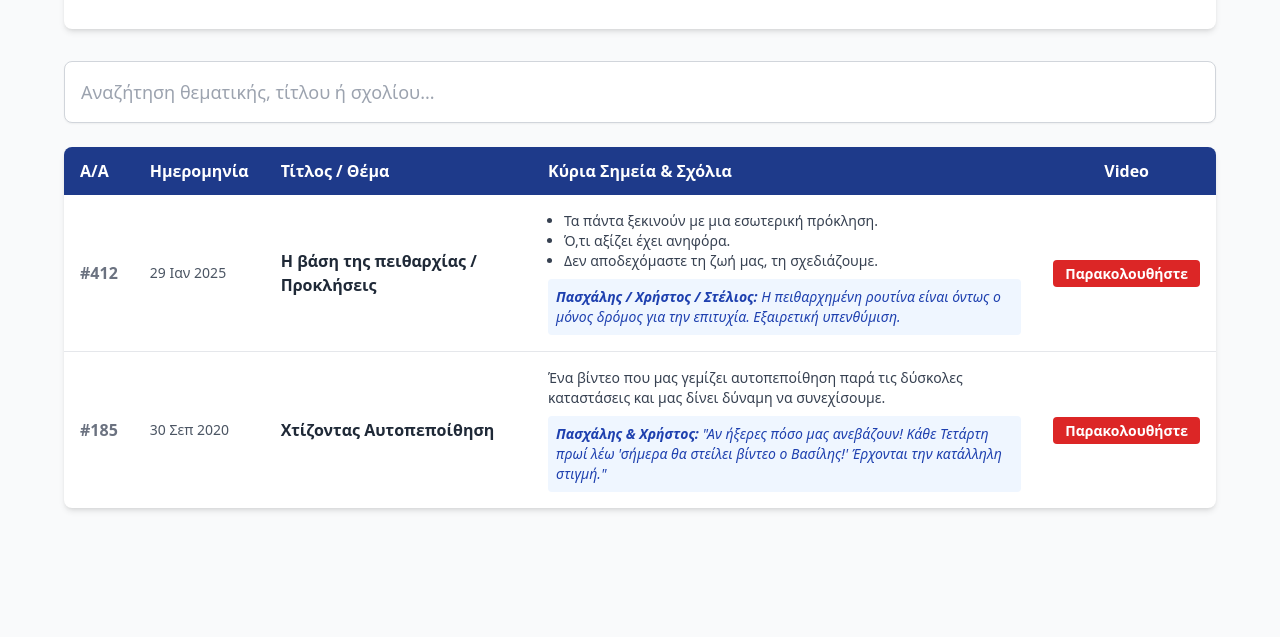
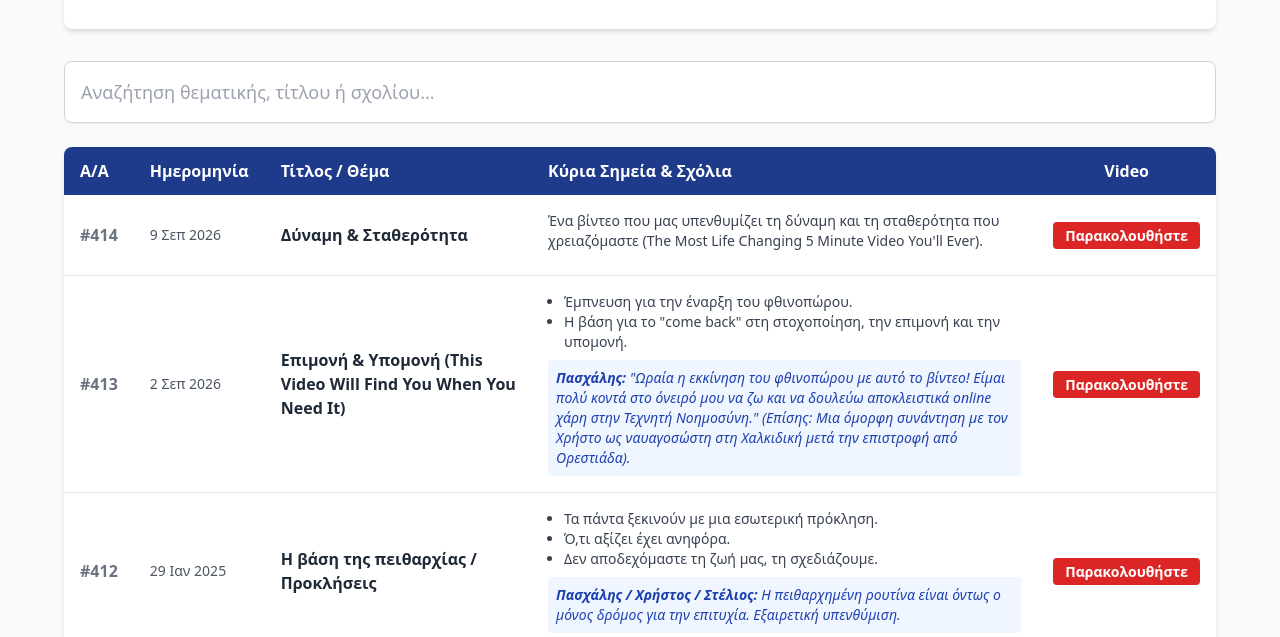
Before and after one commit to pfilios/video-tetartis, a plain HTML site: page index.html in a window 1280 px wide. Shown: the part 163-800 px from the top of the page. Drawn offline with nearby package versions, Linux system fonts and the light colour scheme.

Commit message:
Add new video entries to index.html

```diff
--- a/index.html
+++ b/index.html
@@ -39,6 +39,38 @@
                     </tr>
                 </thead>
                 <tbody class="divide-y divide-gray-200">
+
+                    <!-- Προσθήκη 1: 9 Σεπ 2026 -->
+                    <tr class="hover:bg-gray-50">
+                        <td class="px-4 py-4 font-bold text-gray-500">#414</td>
+                        <td class="px-4 py-4 whitespace-nowrap text-sm text-gray-600">9 Σεπ 2026</td>
+                        <td class="px-4 py-4 font-semibold text-gray-800">Δύναμη & Σταθερότητα</td>
+                        <td class="px-4 py-4 text-sm">
+                            <p class="text-gray-700 mb-2">Ένα βίντεο που μας υπενθυμίζει τη δύναμη και τη σταθερότητα που χρειαζόμαστε (The Most Life Changing 5 Minute Video You'll Ever).</p>
+                        </td>
+                        <td class="px-4 py-4 text-center">
+                            <a href="https://www.youtube.com/watch?v=Wf3BAyTFa2s" target="_blank" class="bg-red-600 text-white px-3 py-1 rounded hover:bg-red-700 transition text-sm font-semibold">Παρακολουθήστε</a>
+                        </td>
+                    </tr>
+
+                    <!-- Προσθήκη 2: 2 Σεπ 2026 -->
+                    <tr class="hover:bg-gray-50">
+                        <td class="px-4 py-4 font-bold text-gray-500">#413</td>
+                        <td class="px-4 py-4 whitespace-nowrap text-sm text-gray-600">2 Σεπ 2026</td>
+                        <td class="px-4 py-4 font-semibold text-gray-800">Επιμονή & Υπομονή (This Video Will Find You When You Need It)</td>
+                        <td class="px-4 py-4 text-sm">
+                            <ul class="list-disc pl-4 mb-2 text-gray-700">
+                                <li>Έμπνευση για την έναρξη του φθινοπώρου.</li>
+                                <li>Η βάση για το "come back" στη στοχοποίηση, την επιμονή και την υπομονή.</li>
+                            </ul>
+                            <div class="bg-blue-50 p-2 rounded text-blue-800 italic mt-2">
+                                <strong>Πασχάλης:</strong> "Ωραία η εκκίνηση του φθινοπώρου με αυτό το βίντεο! Είμαι πολύ κοντά στο όνειρό μου να ζω και να δουλεύω αποκλειστικά online χάρη στην Τεχνητή Νοημοσύνη." (Επίσης: Μια όμορφη συνάντηση με τον Χρήστο ως ναυαγοσώστη στη Χαλκιδική μετά την επιστροφή από Ορεστιάδα).
+                            </div>
+                        </td>
+                        <td class="px-4 py-4 text-center">
+                            <a href="https://www.youtube.com/watch?v=zIqqf-j9Y-o" target="_blank" class="bg-red-600 text-white px-3 py-1 rounded hover:bg-red-700 transition text-sm font-semibold">Παρακολουθήστε</a>
+                        </td>
+                    </tr>
 
                     <!-- Παράδειγμα 1 (Πρόσφατο - 2025) -->
                     <tr class="hover:bg-gray-50">
```
